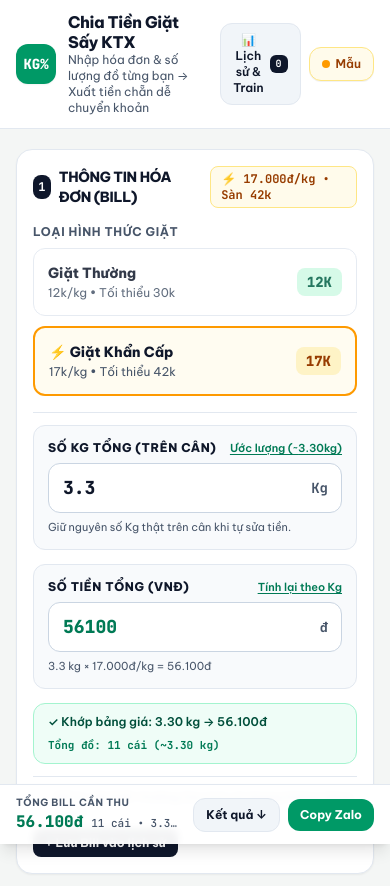
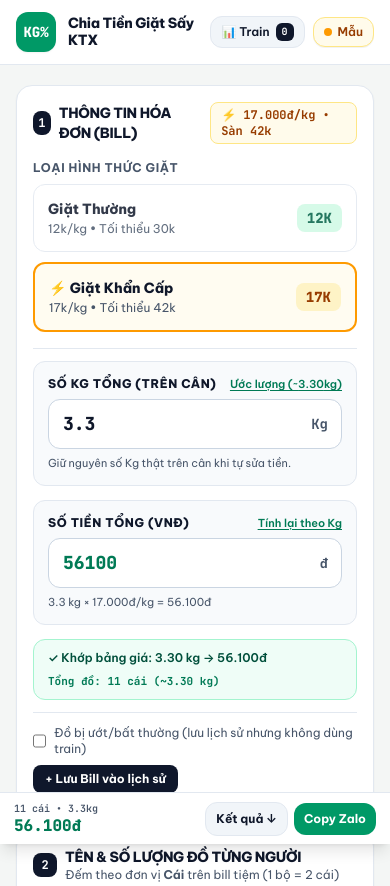
Before and after one commit to huydhb/laundry-split, a website built with Vite: page index.html in a window 390 px wide. Shown: the top 886 px of the page. Built offline with nearby package versions, Linux system fonts and the light colour scheme.

Commit message:
style(mobile): tighten header buttons and sticky bottom bar layout

```diff
--- a/index.html
+++ b/index.html
@@ -23,25 +23,25 @@
           KG%
         </div>
         <div>
-          <h1 class="text-base sm:text-lg font-extrabold tracking-tight text-ink leading-tight">
+          <h1 class="text-sm sm:text-lg font-extrabold tracking-tight text-ink leading-tight">
             Chia Tiền Giặt Sấy KTX
           </h1>
-          <p class="text-xs text-muted">
+          <p class="hidden sm:block text-xs text-muted">
             Nhập hóa đơn &amp; số lượng đồ từng bạn → Xuất tiền chẵn dễ chuyển khoản
           </p>
         </div>
       </div>
 
-      <div class="flex items-center gap-2">
+      <div class="flex items-center gap-2 shrink-0">
         <button type="button" id="openCalibrationBtn"
-          class="px-3 py-2 rounded-xl bg-slate-100 hover:bg-slate-200 text-ink border border-line font-semibold text-xs transition inline-flex items-center gap-1.5 cursor-pointer"
+          class="px-2.5 sm:px-3 py-1.5 sm:py-2 rounded-xl bg-slate-100 hover:bg-slate-200 text-ink border border-line font-semibold text-xs transition inline-flex items-center gap-1.5 whitespace-nowrap cursor-pointer"
           title="Xem lịch sử bill và tối ưu định mức gram tự động">
-          <span>📊 Lịch sử &amp; Train</span>
+          <span>📊 <span class="hidden sm:inline">Lịch sử &amp; </span>Train</span>
           <span id="historyCountBadge" class="font-mono px-1.5 py-0.5 rounded-md bg-slate-900 text-white text-[10px] font-bold">0</span>
         </button>
 
         <button type="button" id="loadSampleBtn"
-          class="px-3 py-2 rounded-xl bg-amber-50 hover:bg-amber-100 text-amber-800 border border-amber-200 font-semibold text-xs transition inline-flex items-center gap-1.5 shadow-2xs cursor-pointer"
+          class="px-2.5 sm:px-3 py-1.5 sm:py-2 rounded-xl bg-amber-50 hover:bg-amber-100 text-amber-800 border border-amber-200 font-semibold text-xs transition inline-flex items-center gap-1.5 whitespace-nowrap shadow-2xs cursor-pointer"
           title="Nạp bộ số liệu mẫu (3.3kg - 56.100đ)">
           <span class="w-2 h-2 rounded-full bg-amber-500"></span>
           <span class="hidden sm:inline">Nạp dữ liệu mẫu</span>
@@ -364,22 +364,19 @@
   </footer>
 
   <!-- MOBILE STICKY ACTION BAR (< lg) -->
-  <div id="mobileStickyBar" class="lg:hidden fixed inset-x-0 bottom-0 z-30 bg-surface/95 backdrop-blur-xs border-t border-line px-4 py-2.5 shadow-lg">
-    <div class="max-w-6xl mx-auto flex items-center justify-between gap-3">
+  <div id="mobileStickyBar" class="lg:hidden fixed inset-x-0 bottom-0 z-30 bg-surface/95 backdrop-blur-xs border-t border-line px-3.5 py-2 shadow-lg">
+    <div class="max-w-6xl mx-auto flex items-center justify-between gap-2">
       <div class="min-w-0">
-        <div class="text-[10px] font-bold uppercase tracking-wider text-muted">Tổng bill cần thu</div>
-        <div class="flex items-baseline gap-2">
-          <span id="mobileStickyTotal" class="font-mono text-base font-extrabold text-emerald-700 tabular-nums">0đ</span>
-          <span id="mobileStickyMeta" class="font-mono text-[11px] text-muted truncate">0 cái</span>
-        </div>
+        <div id="mobileStickyMeta" class="font-mono text-[10px] font-semibold text-muted truncate">0 cái • 0.0kg</div>
+        <div id="mobileStickyTotal" class="font-mono text-base font-extrabold text-emerald-700 leading-tight tabular-nums">0đ</div>
       </div>
-      <div class="flex items-center gap-2 shrink-0">
+      <div class="flex items-center gap-1.5 shrink-0">
         <button type="button" id="mobileJumpResultsBtn"
-          class="px-3 py-2 rounded-xl border border-line bg-slate-100 hover:bg-slate-200 text-xs font-bold text-ink transition cursor-pointer">
+          class="px-2.5 py-2 rounded-xl border border-line bg-slate-100 hover:bg-slate-200 text-xs font-bold text-ink whitespace-nowrap transition cursor-pointer">
           Kết quả ↓
         </button>
         <button type="button" id="mobileCopyZaloBtn"
-          class="px-3 py-2 rounded-xl bg-emerald-600 hover:bg-emerald-700 text-xs font-bold text-white transition cursor-pointer">
+          class="px-2.5 py-2 rounded-xl bg-emerald-600 hover:bg-emerald-700 text-xs font-bold text-white whitespace-nowrap transition cursor-pointer">
           Copy Zalo
         </button>
       </div>
--- a/src/ui/summaryPanel.js
+++ b/src/ui/summaryPanel.js
@@ -132,7 +132,7 @@ export function renderSummaryPanel(state, calc) {
   const stickyTotal = document.getElementById('mobileStickyTotal');
   const stickyMeta = document.getElementById('mobileStickyMeta');
   if (stickyTotal) stickyTotal.textContent = fmtVND(calc.billMoney);
-  if (stickyMeta) stickyMeta.textContent = `${calc.totalItems} cái • ${calc.billKg.toFixed(2)} kg`;
+  if (stickyMeta) stickyMeta.textContent = `${calc.totalItems} cái • ${calc.billKg.toFixed(1)}kg`;
 }
 
 /**
```
